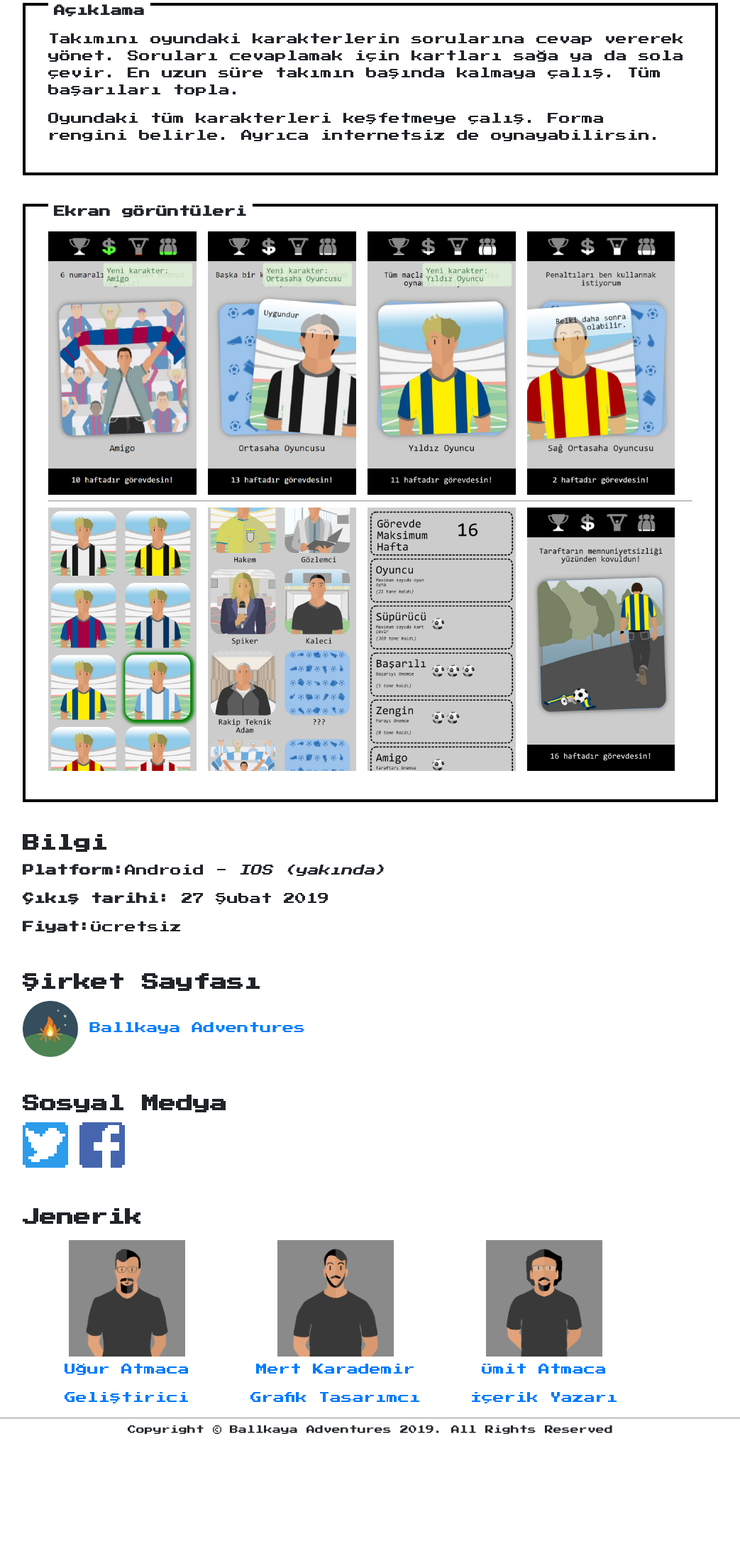
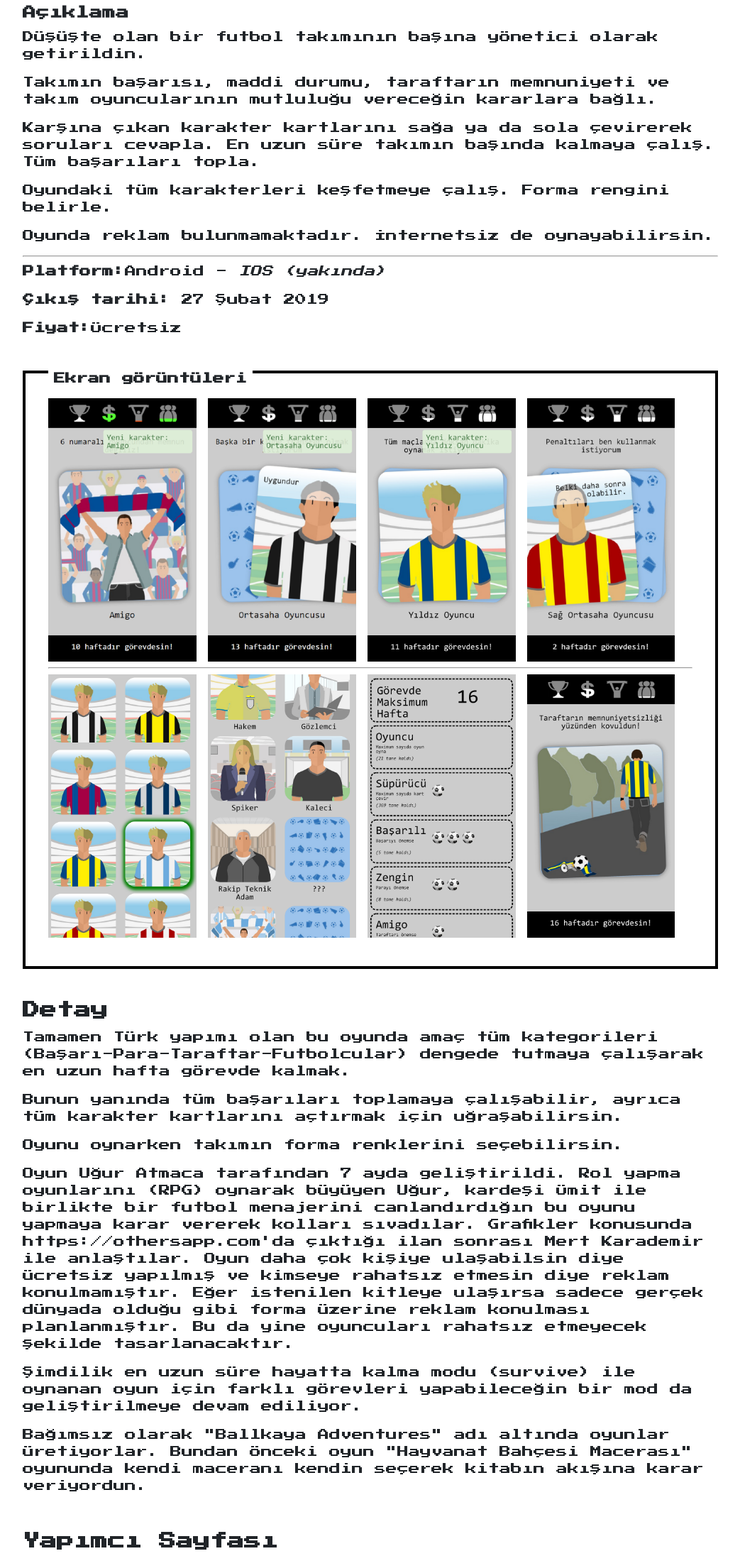
Before and after one commit to uguratmaca/masters-of-soccer-presskit, a plain HTML site: page public/tr/index.html in a window 1280 px wide. Shown: the part 146-2338 px from the top of the page at 71% size, without its empty margins (118-1161 px from the left). Before the commit the page ends 2201 px from the top, so only its background shows below. Drawn offline with nearby package versions, Linux system fonts and the light colour scheme.

Commit message:
İçerik güncellendi.

```diff
--- a/public/tr/index.html
+++ b/public/tr/index.html
@@ -49,13 +49,22 @@
 
             <main class="main-content">
                 <section class="showcase">
-                    <section class="nes-container with-title">
+                    <section class="topic">
                         <h3 class="title">Açıklama</h3>
-                        <p>Takımını oyundaki karakterlerin sorularına cevap vererek yönet. Soruları cevaplamak için
-                            kartları sağa ya da sola çevir. En uzun süre takımın başında kalmaya çalış. Tüm başarıları
+                        <p>Düşüşte olan bir futbol takımının başına yönetici olarak getirildin.</p>
+                        <p>
+                            Takımın başarısı, maddi durumu, taraftarın memnuniyeti ve takım oyuncularının mutluluğu
+                            vereceğin kararlara bağlı.</p>
+                        <p>
+                            Karşına çıkan karakter kartlarını sağa ya da sola çevirerek soruları cevapla.
+                            En uzun süre takımın başında kalmaya çalış. Tüm başarıları
                             topla.</p>
-                        <p>Oyundaki tüm karakterleri keşfetmeye çalış. Forma rengini belirle. Ayrıca internetsiz de
-                            oynayabilirsin.</p>
+                        <p>Oyundaki tüm karakterleri keşfetmeye çalış. Forma rengini belirle. </p>
+                        <p>Oyunda reklam bulunmamaktadır. İnternetsiz de oynayabilirsin.</p>
+                        <hr />
+                        <p><b>Platform:</b>Android - <i>IOS (yakında)</i></p>
+                        <p><b>Çıkış tarihi:</b> 27 Şubat 2019</p>
+                        <p><b>Fiyat:</b>Ücretsiz</p>
                     </section>
                 </section>
 
@@ -69,23 +78,41 @@
                         <hr />
                         <img onclick="scaleImage(this);" src="../images/tr/5.png" alt="free game">
                         <img onclick="scaleImage(this);" src="../images/tr/6.png" alt="soccer game">
-                        <img onclick="scaleImage(this);" src="../images/tr/7.png"
-                            alt="football team manager">
+                        <img onclick="scaleImage(this);" src="../images/tr/7.png" alt="football team manager">
                         <img onclick="scaleImage(this);" src="../images/tr/8.png" alt="mobile game">
                     </section>
                 </section>
 
                 <section class="showcase">
                     <section class="topic">
-                        <h2 class="title">Bilgi</h2>
-                        <p><b>Platform:</b>Android - <i>IOS (yakında)</i></p>
-                        <p><b>Çıkış tarihi:</b> 27 Şubat 2019</p>
-                        <p><b>Fiyat:</b>Ücretsiz</p>
+                        <h2 class="title">Detay</h2>
+                        <p>Tamamen Türk yapımı olan bu oyunda amaç tüm kategorileri
+                            (Başarı-Para-Taraftar-Futbolcular) dengede tutmaya çalışarak en uzun hafta görevde kalmak.
+                        </p>
+                        <p>Bunun yanında tüm başarıları toplamaya çalışabilir, ayrıca tüm karakter kartlarını açtırmak
+                            için
+                            uğraşabilirsin.</p>
+                        <p>Oyunu oynarken takımın forma renklerini seçebilirsin.</p>
+                        <p>Oyun Uğur Atmaca tarafından 7 ayda geliştirildi. Rol yapma oyunlarını (RPG) oynarak büyüyen
+                            Uğur, kardeşi Ümit ile birlikte bir futbol menajerini canlandırdığın bu oyunu yapmaya karar
+                            vererek kolları sıvadılar. Grafikler konusunda https://othersapp.com'da çıktığı ilan sonrası
+                            Mert Karademir ile anlaştılar. Oyun daha çok kişiye ulaşabilsin diye ücretsiz yapılmış ve
+                            kimseye rahatsız etmesin diye reklam konulmamıştır. Eğer istenilen kitleye ulaşırsa sadece
+                            gerçek dünyada olduğu gibi forma üzerine reklam konulması planlanmıştır. Bu da yine
+                            oyuncuları rahatsız etmeyecek şekilde tasarlanacaktır.
+                        </p>
+                        <p>Şimdilik en uzun süre hayatta kalma modu (survive) ile
+                            oynanan oyun için farklı görevleri yapabileceğin bir mod da geliştirilmeye devam
+                            ediliyor.
+                        </p>
+                        <p>Bağımsız olarak "Ballkaya Adventures" adı altında oyunlar üretiyorlar. Bundan önceki oyun
+                            "Hayvanat Bahçesi Macerası" oyununda
+                            kendi maceranı kendin seçerek kitabın akışına karar veriyordun.</p>
                     </section>
                 </section>
 
                 <section class="topic">
-                    <h2 class="title">Şirket Sayfası</h2>
+                    <h2 class="title">Yapımcı Sayfası</h2>
                     <a href="https://ballkayaadventures.com/" target="_blank">
                         <img class="smaller" src="../images/company-logo.png" alt="ballkaya adventures">
                         <span>Ballkaya Adventures</span>
```
Also changed, not shown: public/index.html (+25 -21 lines).
